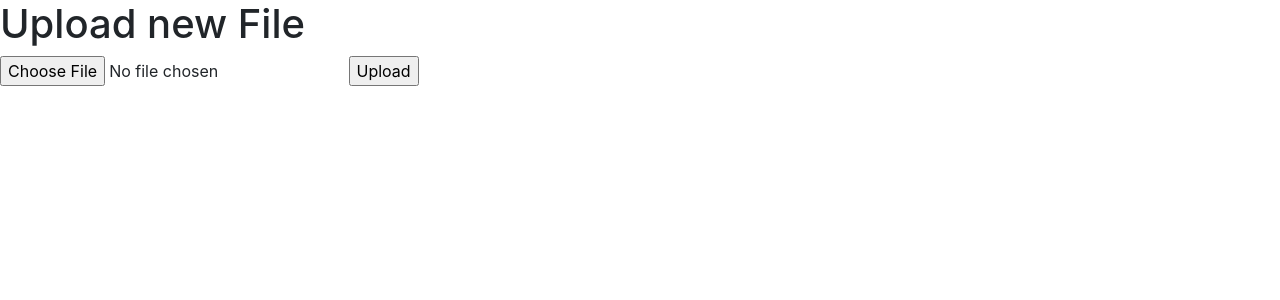
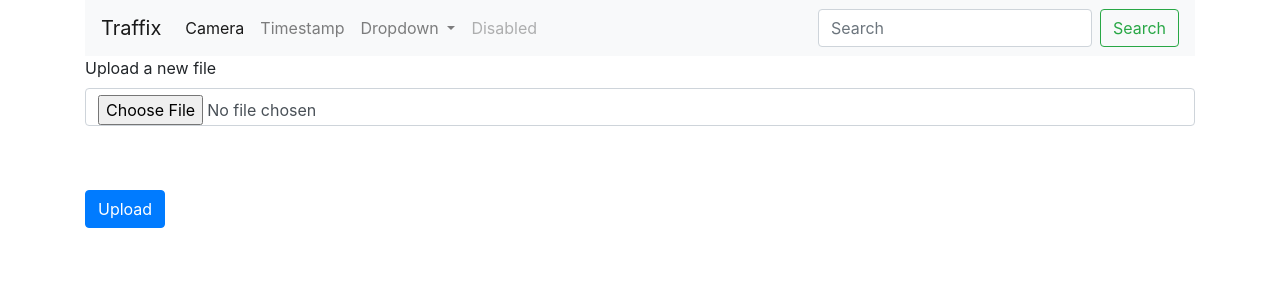
Before and after one commit to mrshootingstar/insight, a Python web app: template flask/templates/index.html in a window 1280 px wide. Shown: the top 300 px of the page. Run offline with Jinja, Linux system fonts and the light colour scheme; the template is opened without the code that fills it, so the values that code supplies are empty; some libraries are stand-ins or nearby versions.

Commit message:
first commit

```diff
--- a/flask/frameToVid.py
+++ b/flask/frameToVid.py
@@ -29,6 +29,6 @@ def convert_frames_to_video(pathIn,pathOut,fps):
     out.release()
 
 pathIn= './data/'
-pathOut = 'video.mp4'
+pathOut = 'traffic-light-camera-detected.mp4'
 fps = 25.0
 convert_frames_to_video(pathIn, pathOut, fps)
--- /dev/null
+++ b/flask/templates/camera.html
@@ -0,0 +1,6 @@
+{% extends "layout.html" %}
+{% block content %}
+
+<iframe src="https://web6.seattle.gov/Travelers/" height="600px" width="600px"></iframe>
+
+{% endblock %}
--- a/flask/templates/index.html
+++ b/flask/templates/index.html
@@ -1,14 +1,17 @@
-<!doctype html>
-<head>
-    <title>Car Detector</title>
-    <link rel="stylesheet" href="https://stackpath.bootstrapcdn.com/bootstrap/4.1.3/css/bootstrap.min.css" integrity="sha384-MCw98/SFnGE8fJT3GXwEOngsV7Zt27NXFoaoApmYm81iuXoPkFOJwJ8ERdknLPMO" crossorigin="anonymous">
+{% extends "layout.html" %}
+{% block content %}
 
-</head>
-<body>
-    <title>Upload new File</title>
-    <h1>Upload new File</h1>
-    <form method=post enctype=multipart/form-data>
-      <input type=file name=file>
-      <input type=submit value=Upload>
-    </form>
-</body>
+  <div class="row">
+    <div class="col-sm">
+      <form method=post enctype=multipart/form-data>
+        <div class="form-group">
+          <label>Upload a new file</label>
+          <input type=file class="form-control" name=file>
+          <br>
+        </div>
+        <br>
+        <input type=submit class="btn btn-primary" value=Upload>
+      </form>
+    </div>
+  </div>
+{% endblock %}
--- /dev/null
+++ b/flask/templates/layout.html
@@ -0,0 +1,17 @@
+<!doctype html>
+<html>
+  <head>
+    <link rel="stylesheet" href="https://stackpath.bootstrapcdn.com/bootstrap/4.1.3/css/bootstrap.min.css" integrity="sha384-MCw98/SFnGE8fJT3GXwEOngsV7Zt27NXFoaoApmYm81iuXoPkFOJwJ8ERdknLPMO" crossorigin="anonymous">
+    <link rel="stylesheet" href="{{ url_for('static', filename='style.css') }}">
+    <title>Traffix</title>
+  </head>
+  <body>
+    <div class="container">
+        {% include 'navbar.html' %}
+        {% block content %}{% endblock %}
+    </div>
+    <script src="https://code.jquery.com/jquery-3.3.1.slim.min.js" integrity="sha384-q8i/X+965DzO0rT7abK41JStQIAqVgRVzpbzo5smXKp4YfRvH+8abtTE1Pi6jizo" crossorigin="anonymous"></script>
+    <script src="https://cdnjs.cloudflare.com/ajax/libs/popper.js/1.14.3/umd/popper.min.js" integrity="sha384-ZMP7rVo3mIykV+2+9J3UJ46jBk0WLaUAdn689aCwoqbBJiSnjAK/l8WvCWPIPm49" crossorigin="anonymous"></script>
+    <script src="https://stackpath.bootstrapcdn.com/bootstrap/4.1.3/js/bootstrap.min.js" integrity="sha384-ChfqqxuZUCnJSK3+MXmPNIyE6ZbWh2IMqE241rYiqJxyMiZ6OW/JmZQ5stwEULTy" crossorigin="anonymous"></script>
+  </body>
+</html>
--- /dev/null
+++ b/flask/templates/navbar.html
@@ -0,0 +1,35 @@
+<nav class="navbar navbar-expand-lg navbar-light bg-light">
+    <a class="navbar-brand" href="/">Traffix</a>
+    <button class="navbar-toggler" type="button" data-toggle="collapse" data-target="#navbarSupportedContent" aria-controls="navbarSupportedContent" aria-expanded="false" aria-label="Toggle navigation">
+        <span class="navbar-toggler-icon"></span>
+    </button>
+
+    <div class="collapse navbar-collapse" id="navbarSupportedContent">
+        <ul class="navbar-nav mr-auto">
+        <li class="nav-item active">
+            <a class="nav-link" href="/camera">Camera</a>
+        </li>
+        <li class="nav-item">
+            <a class="nav-link" href="/timestamp">Timestamp</a>
+        </li>
+        <li class="nav-item dropdown">
+            <a class="nav-link dropdown-toggle" href="#" id="navbarDropdown" role="button" data-toggle="dropdown" aria-haspopup="true" aria-expanded="false">
+            Dropdown
+            </a>
+            <div class="dropdown-menu" aria-labelledby="navbarDropdown">
+            <a class="dropdown-item" href="#">Action</a>
+            <a class="dropdown-item" href="#">Another action</a>
+            <div class="dropdown-divider"></div>
+            <a class="dropdown-item" href="#">Something else here</a>
+            </div>
+        </li>
+        <li class="nav-item">
+            <a class="nav-link disabled" href="#">Disabled</a>
+        </li>
+        </ul>
+        <form class="form-inline my-2 my-lg-0">
+        <input class="form-control mr-sm-2" type="search" placeholder="Search" aria-label="Search">
+        <button class="btn btn-outline-success my-2 my-sm-0" type="submit">Search</button>
+        </form>
+    </div>
+</nav>
```
Also changed, not shown: flask/app.py (+12 -3 lines), flask/docker-compose.yml (added, +14 -0 lines), flask/requirements.txt (+19 -0 lines), flask/templates/watch.html (+16 -15 lines), 1 other file.
